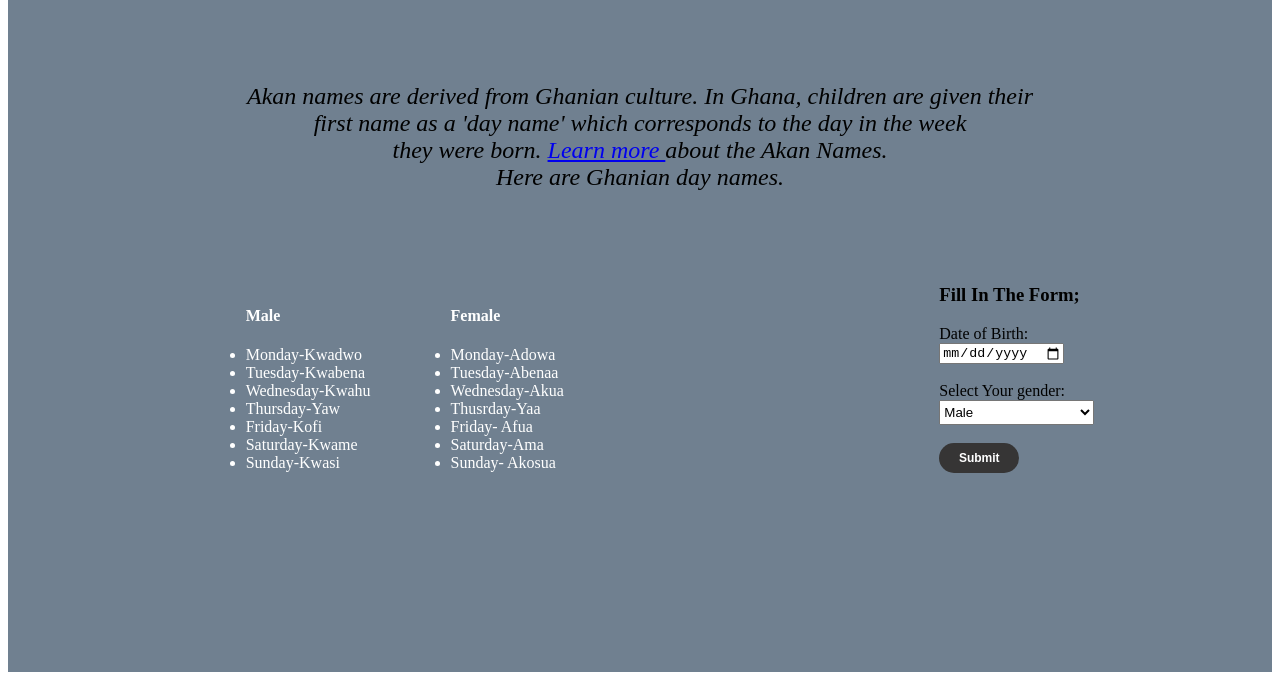
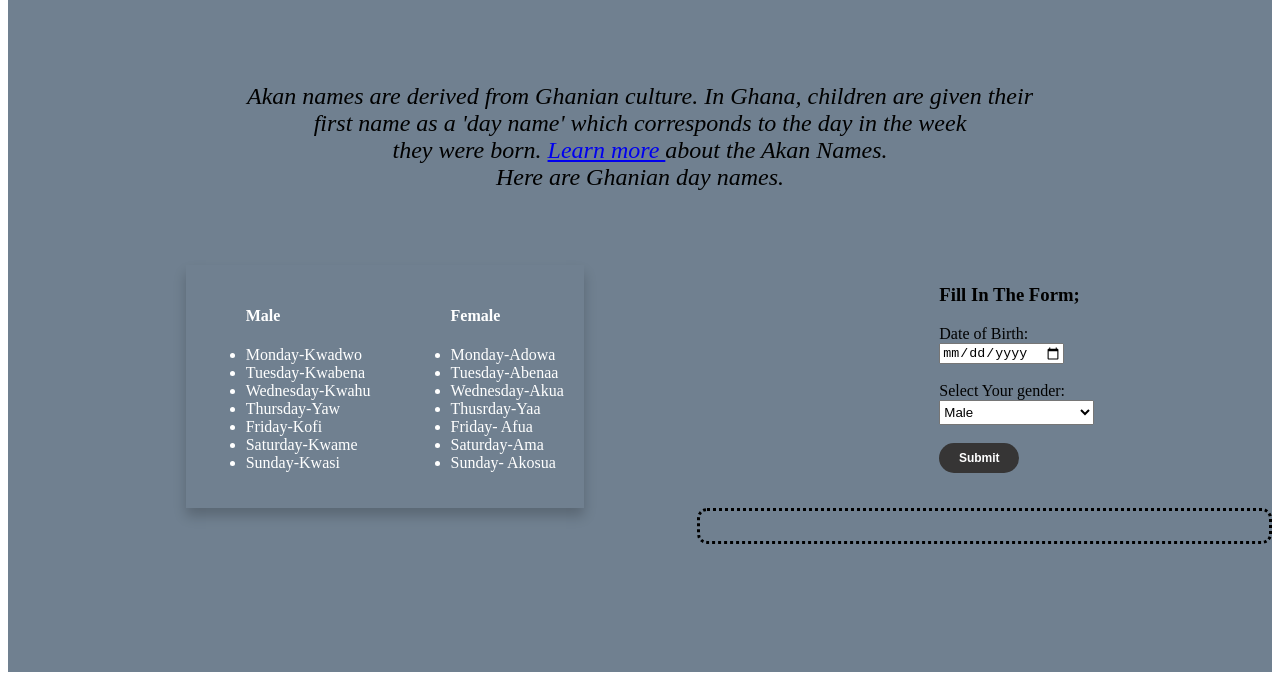
Before and after one commit to faithremo/Akan-Names, a plain HTML site: page index.html in a window 1280 px wide. Shown: the part 149-829 px from the top of the page. Drawn offline with Linux system fonts and the light colour scheme.

Commit message:
add styles to the feedback area

```diff
--- a/styles.css
+++ b/styles.css
@@ -27,17 +27,13 @@
 .flow{
     display: flex;
     justify-content:space-between;
+    box-shadow: 0 8px 12px 0 rgba(0,0,0,0.2);
 }
 
 .lst1{
     color: white;
     padding: 20px;
 }
-
-.lst1:hover{
-    box-shadow: 0 8px 12px 0 rgba(0,0,0,0.2);
-}
-
 
 #gender{
     width: 155px;
@@ -60,14 +56,16 @@ button:hover{
     background-color: rgb(61, 112, 61);
 }
 
-display_output{
+#display_output{
     background-color: transparent;
-    border: groove;
+    border: dotted;
     border-radius: 10px;
     text-align: center;
     font-weight: bold;
-    height: 150px;
-     width: 80%;
+    font-size: 20px;
+    height: 30px;
+     width: 45%;
+     float: right;
 }
 
 
```
